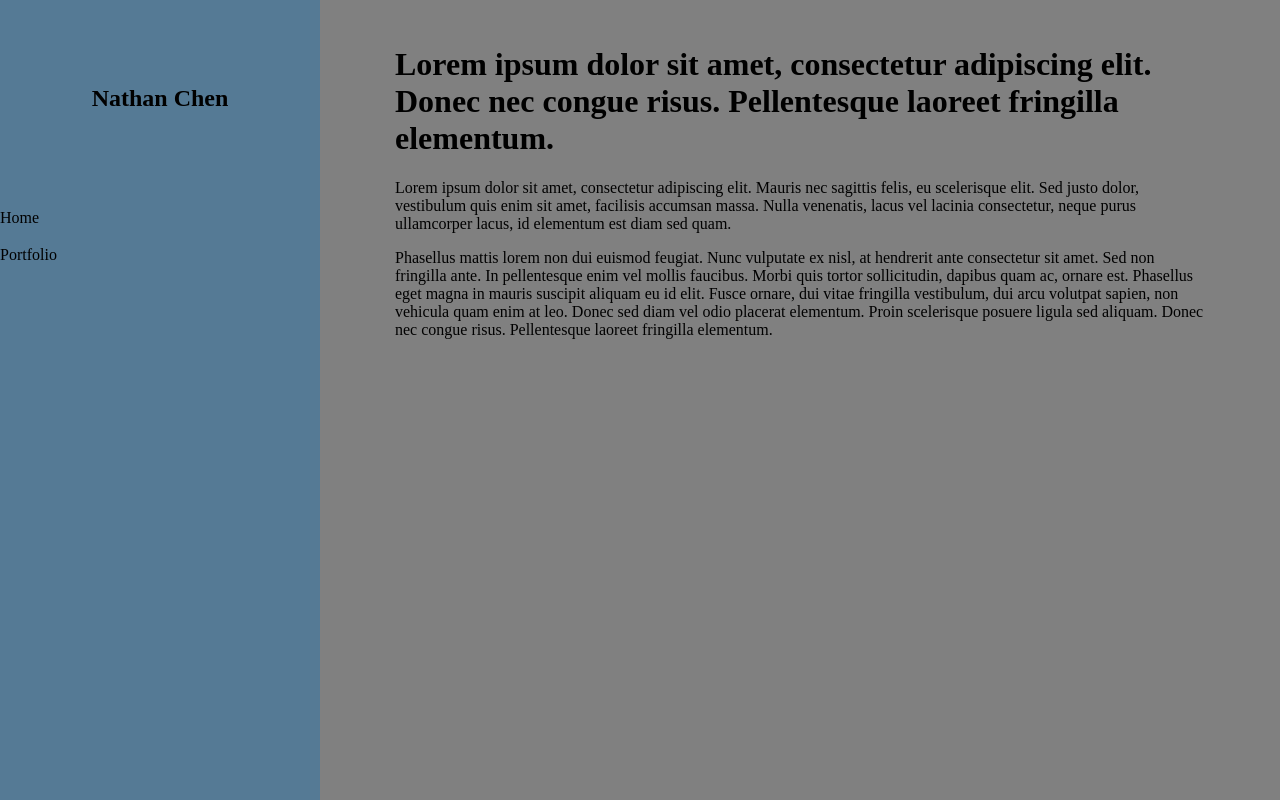
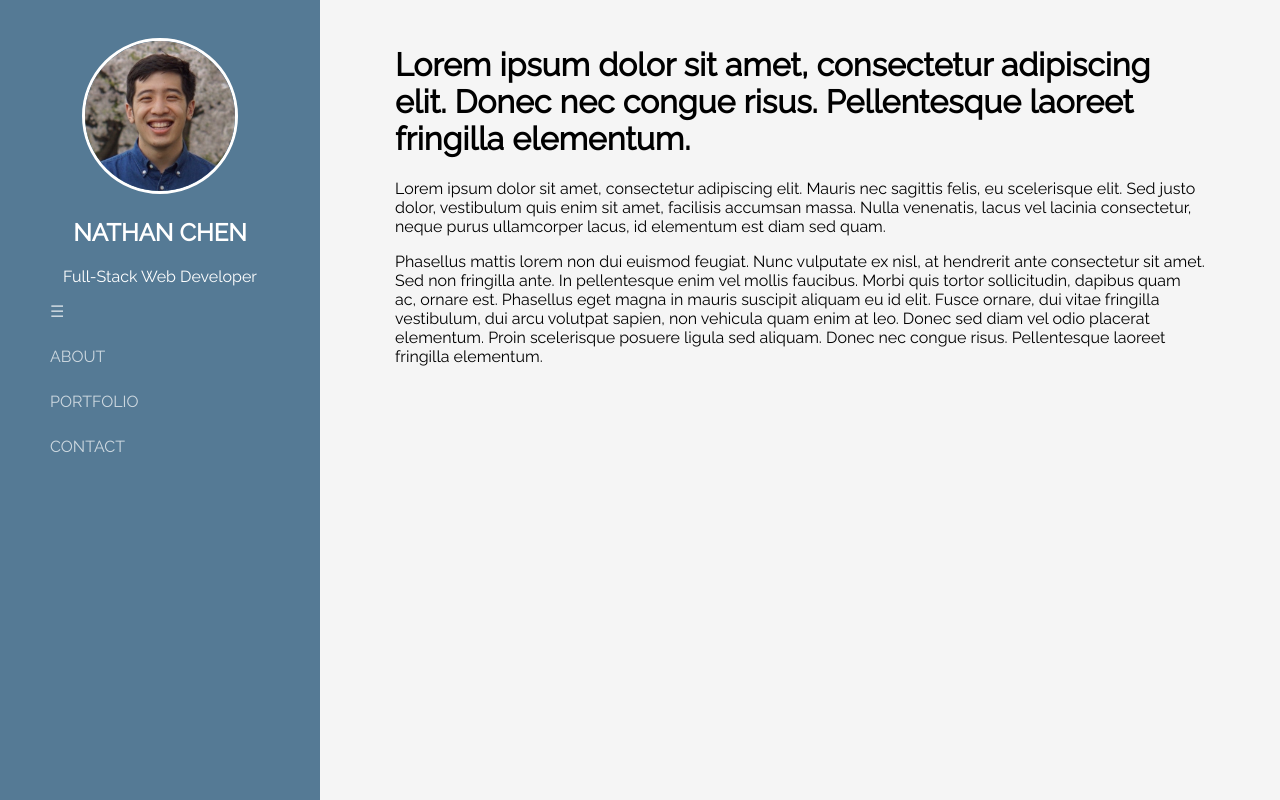
Before and after one commit to codechennerator/react-profile, a React (Create React App) app: page / in a window 1280 px wide. Shown: the top 800 px of the page. Built offline with nearby package versions, Linux system fonts and the light colour scheme.

Commit message:
images and inprogress menu

```diff
--- a/public/index.html
+++ b/public/index.html
@@ -19,6 +19,7 @@
       work correctly both with client-side routing and a non-root public URL.
       Learn how to configure a non-root public URL by running `npm run build`.
     -->
+    <link href="https://fonts.googleapis.com/css?family=Open+Sans|Raleway" rel="stylesheet">
     <title>Nathan Chen</title>
   </head>
   <body>
--- a/src/App.js
+++ b/src/App.js
@@ -7,28 +7,36 @@ import styled from 'styled-components';
 const AppWrapper = styled.div`
   height: 100%;
 `;
+const StyledNav = styled(Nav)`
+  grid-area: menu
+`;
+const StyledSwitch = styled(Switch)`
+  grid-area: content
+`
 const RouterWrapper =styled.div`
   display: grid;
-  background-color: grey;
   min-height: 100%;
   grid-template-columns: 1fr 3fr;
-`;
-const StyledRoute = styled(Route)`
-  padding: 50px;
+  grid-template-areas: "menu content";
+  @media (max-width: 980px){
+    grid-template-columns: 1fr;
+    grid-template-rows: 1fr 3fr;
+    grid-template-areas: "menu"
+                         "content";
+  }
 `;
 
 class App extends Component {
   render() {
     return (
       <AppWrapper>
-
         <Router>
           <RouterWrapper>
-            <Nav />
-            <Switch>
+            <StyledNav />
+            <StyledSwitch>
               <Route exact path = "/" component = {Home} />
               <Route exact path = "/portfolio" component = {Portfolio} />
-            </Switch>
+            </StyledSwitch>
           </RouterWrapper>
         </Router>
       </AppWrapper>
--- a/src/components/Content/Content.js
+++ b/src/components/Content/Content.js
@@ -3,6 +3,10 @@ import styled from 'styled-components';
 
 const ContentWrapper = styled.div`
     padding: 25px 75px 25px 75px;
+    background-color: whitesmoke;
+    @media (max-width: 980px){
+        padding: 15px 50px 15px 50px;
+    }
 `;
 class Content extends Component{
     render(){
--- a/src/components/Nav/Nav.js
+++ b/src/components/Nav/Nav.js
@@ -1,38 +1,75 @@
 import React, { Component } from "react";
 import { Link } from 'react-router-dom';
 import styled from 'styled-components';
-
+import me from '../../images/me.jpg';
 const NavWrapper = styled.div`
     display: grid;
     background-color: #557A95;
-    grid-template-rows: 6fr repeat(16, 1fr);
+    grid-template-areas: "head"
+                         "nav";
+    grid-template-rows: 1fr 3fr;
     align-items: center;
-    grid-gap: 5px;
+    padding-top: 25px;
+    @media (max-width: 980px){
+        grid-template-columns: 1fr;
+        grid-template-rows: 3fr auto;
+        grid-template-areas: "head"
+                             "nav";
+        padding-top: 10px;
+    }
 `;
 const NameHeader = styled(Link)`
+    grid-area: head;
     text-decoration: none;
-    color: black;
+    color: white;
     text-align: center;
+    height: 90%
     &:hover{
         text-decoration: underline;
     }
+    @media (max-width: 980px){
+        height: auto;
+    }
+`;
+const Menu = styled.div`
+    display: grid;
+    grid-area: nav;
+    grid-template-rows: repeat(auto-fit, 45px);
+    height: 100%
+    padding-left: 50px;
+    align-items: center;
 `;
 const NavItem = styled(Link)`
     text-decoration: none;
-    color: black
+    color: white;
+    opacity: 0.7;
+    text-transform: uppercase
     &:hover{
+        opacity: 1.0;
         text-decoration: underline;
     }
+`;
+const Me = styled.img`
+    height: 150px;
+    width: 150px;
+    border: 3px solid white;
+    border-radius: 50%;
 `;
 class Nav extends Component{
     render(){
         return(
             <NavWrapper>
                 <NameHeader to = "/">
-                    <h2>Nathan Chen</h2>
+                    <Me src={me} alt = "me"/>
+                    <h2>NATHAN CHEN</h2>
+                    <p>Full-Stack Web Developer</p>
                 </NameHeader>
-                <NavItem to = "/">Home</NavItem>
-                <NavItem to = "/portfolio">Portfolio</NavItem>
+                <Menu>
+                    <NavItem to = "/#">&#9776;</NavItem>
+                    <NavItem to = "/about">About</NavItem>
+                    <NavItem to = "/portfolio">Portfolio</NavItem>
+                    <NavItem to = "/contact">Contact</NavItem>
+                </Menu>
             </NavWrapper>
         )
     }
--- a/src/index.js
+++ b/src/index.js
@@ -12,4 +12,7 @@ injectGlobal`
         height: 100%;
         margin: 0;
     }
+    body{
+        font-family: 'Raleway', sans-serif;
+    }
 `
```
Also changed, not shown: src/images/me.jpg (added), src/images/ph.gif (added).
